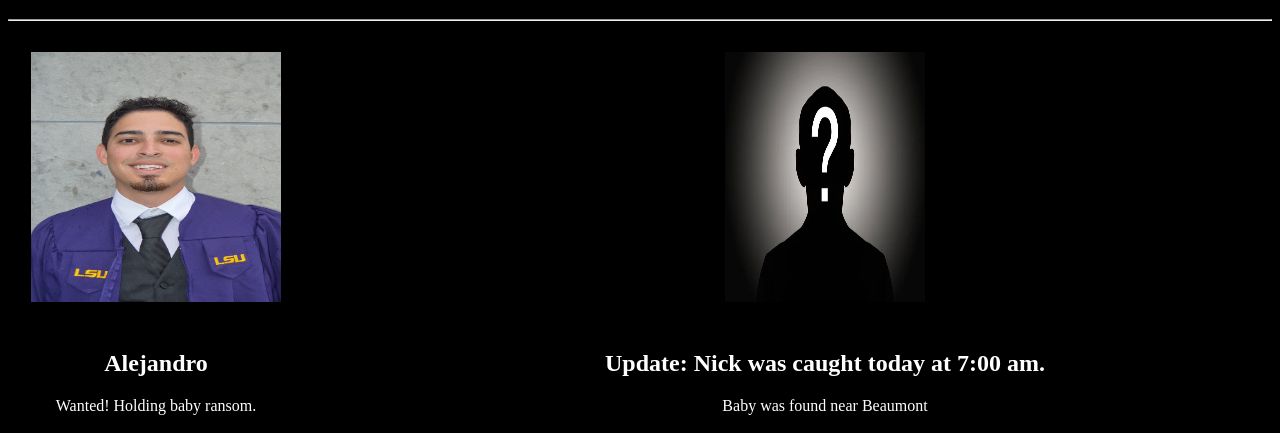
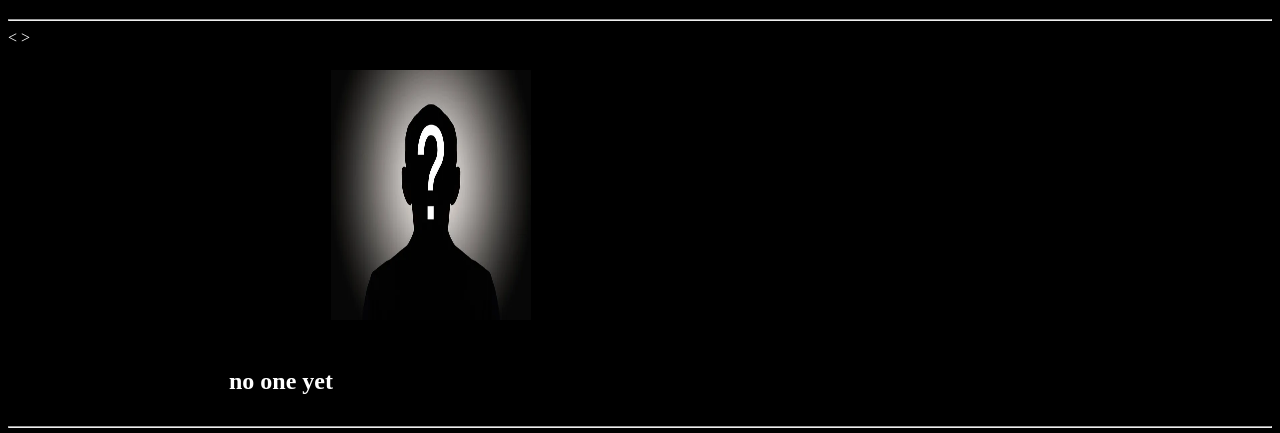
Before and after one commit to asevil1/kingcakemostwanted, a plain HTML site: page index.html in a window 1280 px wide. Shown: the part 61-494 px from the top of the page. Drawn offline with Linux system fonts and the light colour scheme.

Commit message:
Update index.html

```diff
--- a/index.html
+++ b/index.html
@@ -18,20 +18,20 @@
   <div class="profiles">
       <table>
   <tr>
-    <th>    <img class = "profile-pic1" src= "IMAGES/ale.jpeg" alt="profile pic"></th>
-    <th>    <img class = "unknown-user" src= "IMAGES/unknown_user.jpeg" alt="profile pic"></th>
- <!--   <th>    <img class = "unknown-user" src= "IMAGES/unknown_user.jpeg" alt="profile pic"></th> -->
+    <!---th>    <img class = "profile-pic1" src= "IMAGES/ale.jpeg" alt="profile pic"></th>
+    <th>    <img class = "unknown-user" src= "IMAGES/unknown_user.jpeg" alt="profile pic"></th-->
+ <   <th>    <img class = "unknown-user" src= "IMAGES/unknown_user.jpeg" alt="profile pic"></th>>
   </tr>
           <tr>
               <td>
 
-    <h2>Alejandro</h2>
-    <p class="introduction-paragraph"> Wanted! Holding baby ransom.</p>
+    <h2>no one yet</h2>
+    <p class="introduction-paragraph"></p>
               </td>
               <td>
 
-    <h2 class="wanted-user2"> Update: Nick was caught today at 7:00 am. </h2>
-    <p class="introduction-paragraph2">Baby was found near Beaumont </p>
+    <!--h2 class="wanted-user2"> Update: Nick was caught today at 7:00 am. </h2>
+    <p class="introduction-paragraph2">Baby was found near Beaumont </p-->
               </td>
          </tr>
 
```
